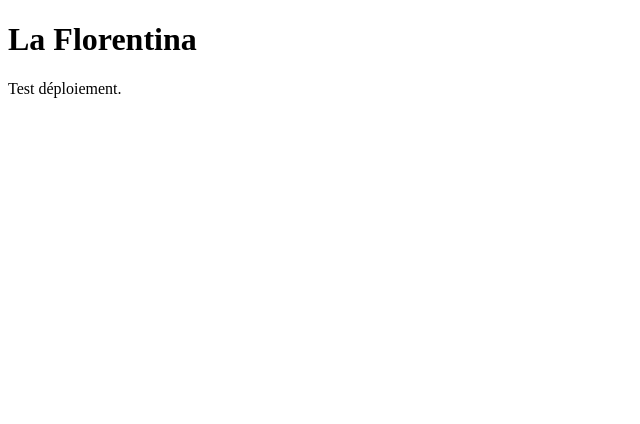
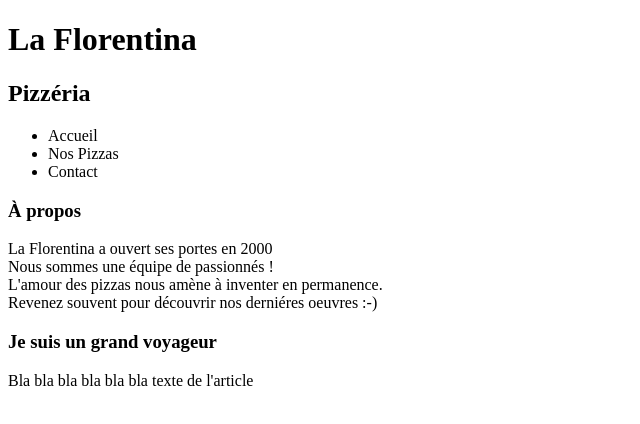
Before and after one commit to Bassaoud/workshop-html, a plain HTML site: page index.html in a window 1280 px wide. Shown: the whole page, without its empty margins (0-640 px from the left). Drawn offline with Linux system fonts and the light colour scheme.

Commit message:
2 éme commit

```diff
--- a/index.html
+++ b/index.html
@@ -5,6 +5,15 @@
 </head>
 <body>
   <h1>La Florentina</h1>
-Test déploiement.
+  <h2>Pizzéria</h2>
+  <ul>
+    <li>Accueil</li>
+    <li>Nos Pizzas</li>
+    <li>Contact</li>
+</ul>
+<h3>À propos</h3>
+<p>La Florentina a ouvert ses portes en 2000 <br />Nous sommes une équipe de passionnés ! <br />L'amour des pizzas nous amène à inventer en permanence. <br />Revenez souvent pour découvrir nos derniéres oeuvres :-)</p>
+<h3>Je suis un grand voyageur</h3>
+<p>Bla bla bla bla bla bla texte de l'article</p>
 </body>
 </html>
```
